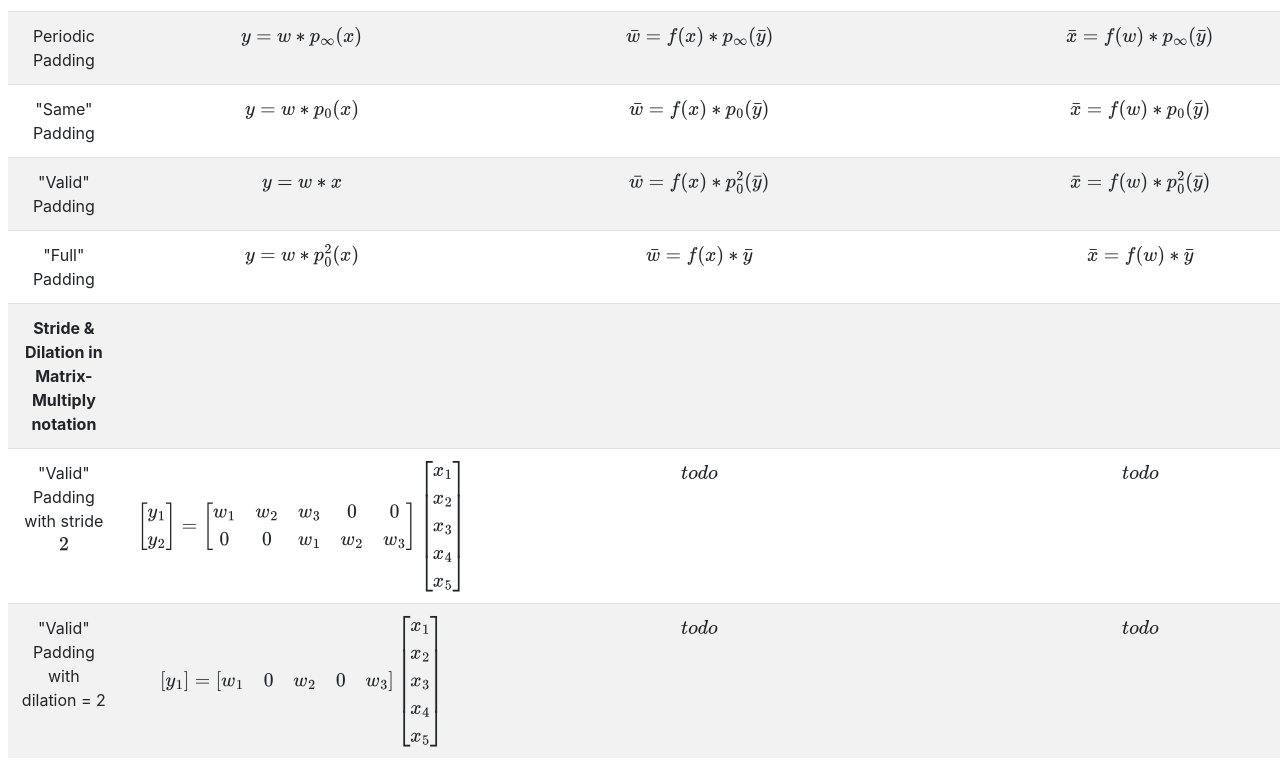
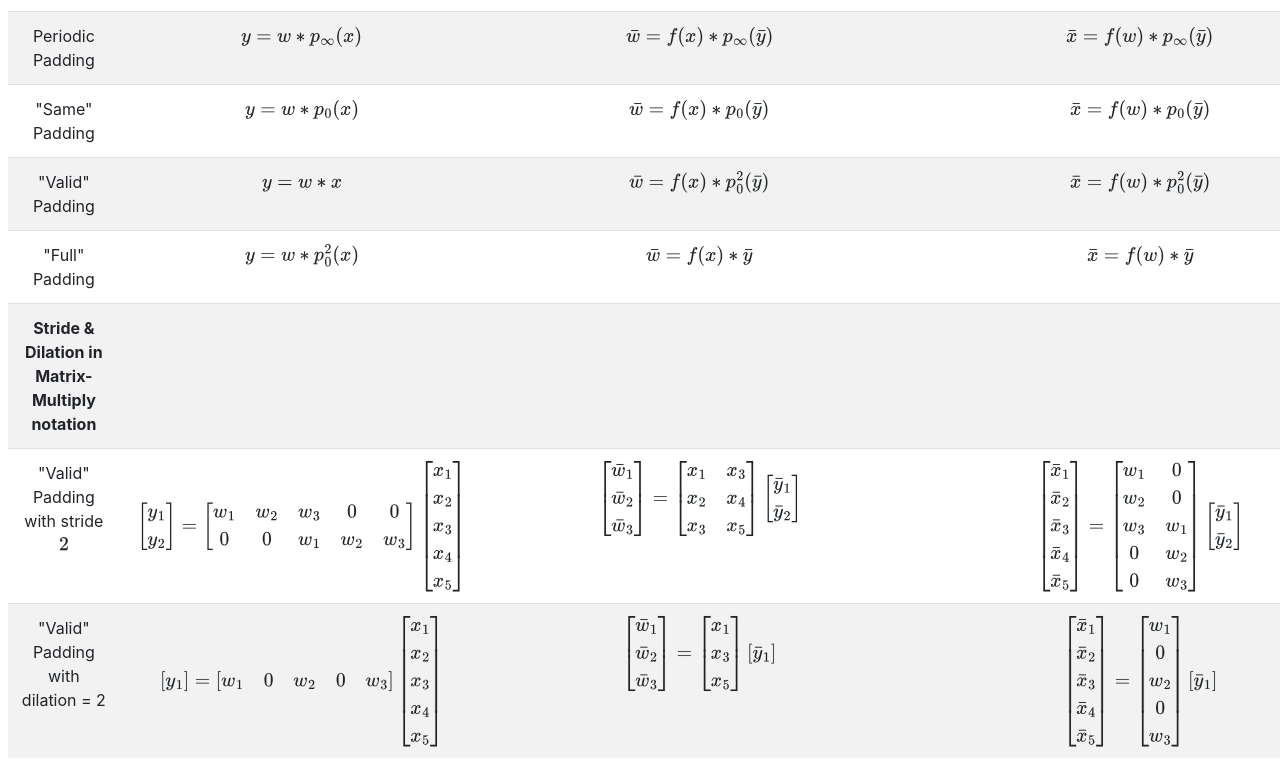
Before and after one commit to Ceyron/conv-autodiff-table, a plain HTML site: page index.html in a window 1280 px wide. Shown: the part 1068-1850 px from the top of the page. Drawn offline with nearby package versions, Linux system fonts and the light colour scheme.

Commit message:
Hopefully correctly add dilation and stride in matrix-multiply notation

```diff
--- a/index.html
+++ b/index.html
@@ -540,10 +540,50 @@ MathJax = {
       \end{bmatrix}
     $</td>
     <td>$
-      todo
+      \begin{bmatrix}
+        \bar{w}_1
+        \\
+        \bar{w}_2
+        \\
+        \bar{w}_3
+      \end{bmatrix}
+      =
+      \begin{bmatrix}
+        x_1 & x_3 \\
+        x_2 & x_4 \\
+        x_3 & x_5
+      \end{bmatrix}
+      \begin{bmatrix}
+        \bar{y}_1
+        \\
+        \bar{y}_2
+      \end{bmatrix}
     $</td>
     <td>$
-      todo
+      \begin{bmatrix}
+        \bar{x}_1
+        \\
+        \bar{x}_2
+        \\
+        \bar{x}_3
+        \\
+        \bar{x}_4
+        \\
+        \bar{x}_5
+      \end{bmatrix}
+      =
+      \begin{bmatrix}
+        w_1 & 0 \\
+        w_2 & 0 \\
+        w_3 & w_1 \\
+        0 & w_2 \\
+        0 & w_3
+      \end{bmatrix}
+      \begin{bmatrix}
+        \bar{y}_1
+        \\
+        \bar{y}_2
+      \end{bmatrix}
     $</td>
   </tr>
   <tr>
@@ -569,10 +609,46 @@ MathJax = {
       \end{bmatrix}
     $</td>
     <td>$
-      todo
+      \begin{bmatrix}
+        \bar{w}_1
+        \\
+        \bar{w}_2
+        \\
+        \bar{w}_3
+      \end{bmatrix}
+      =
+      \begin{bmatrix}
+        x_1 \\
+        x_3 \\
+        x_5
+      \end{bmatrix}
+      \begin{bmatrix}
+        \bar{y}_1
+      \end{bmatrix}
     $</td>
     <td>$
-      todo
+      \begin{bmatrix}
+        \bar{x}_1
+        \\
+        \bar{x}_2
+        \\
+        \bar{x}_3
+        \\
+        \bar{x}_4
+        \\
+        \bar{x}_5
+      \end{bmatrix}
+      =
+      \begin{bmatrix}
+        w_1 \\
+        0 \\
+        w_2 \\
+        0 \\
+        w_3
+      \end{bmatrix}
+      \begin{bmatrix}
+        \bar{y}_1
+      \end{bmatrix}
     $</td>
   </tr>
   </tbody>
```
